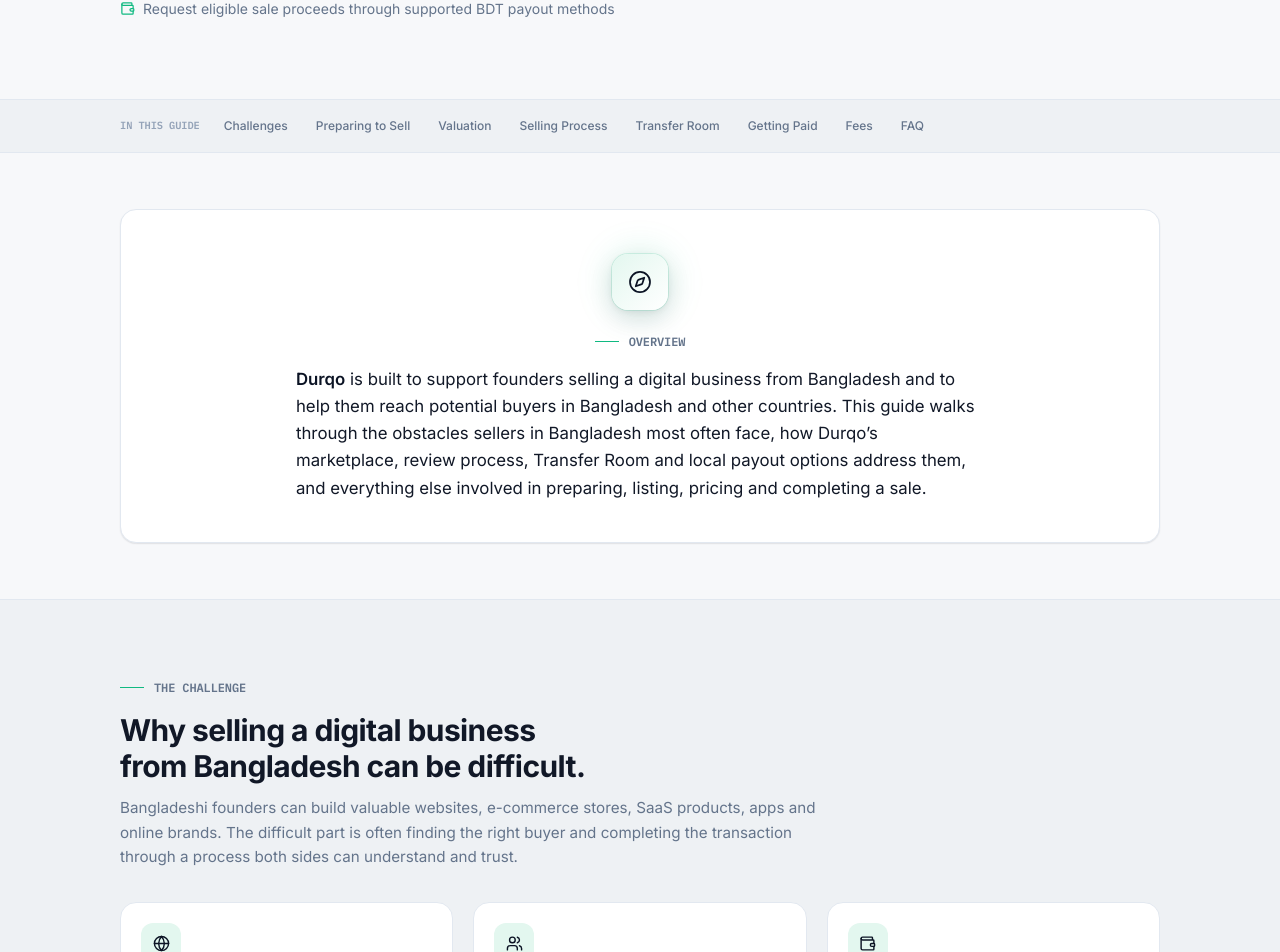
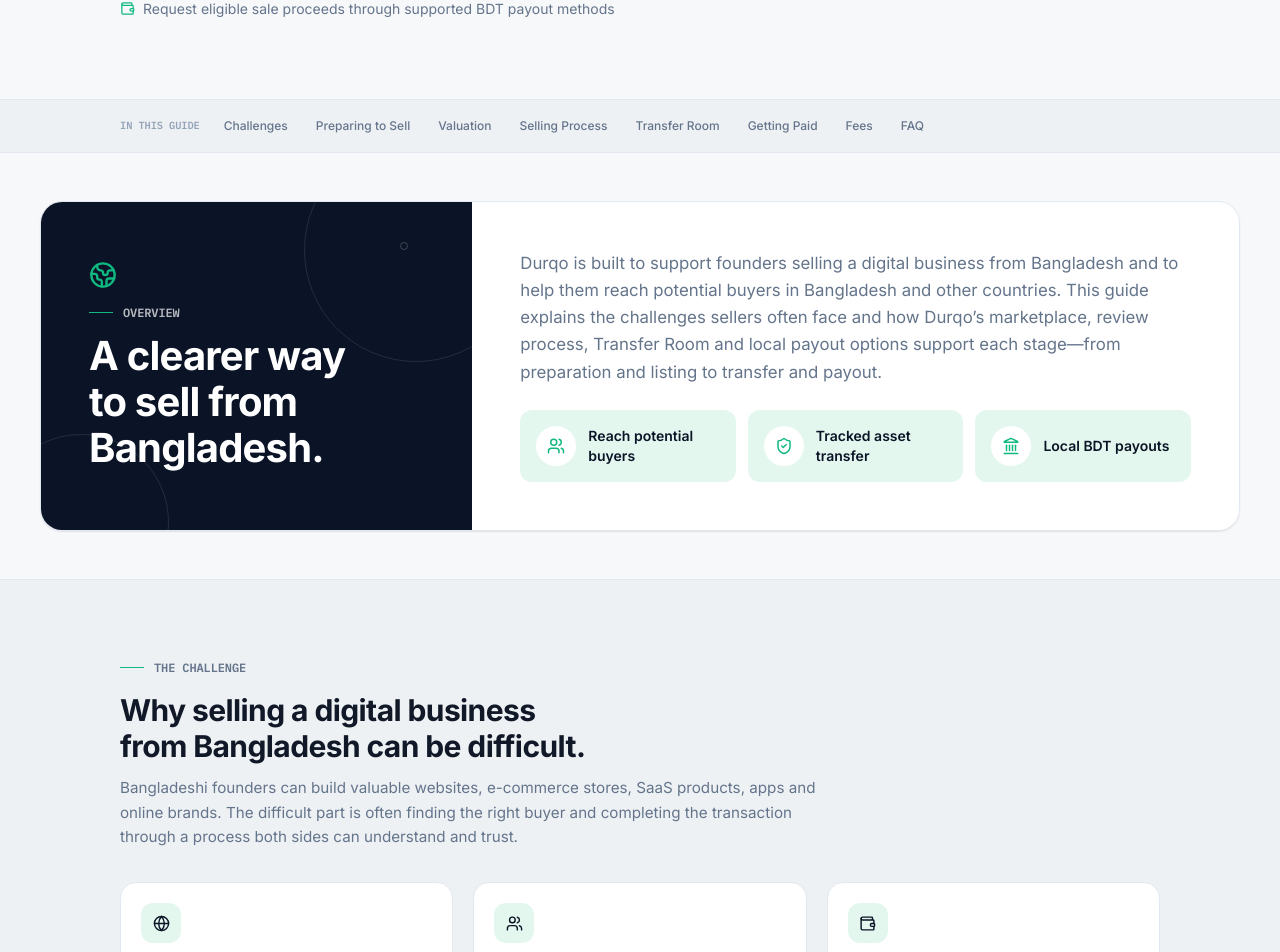
Before and after one commit to mdmanirmia/durqo-app, a Next.js app: page /sell-your-online-business-bangladesh in a window 1280 px wide. Shown: the part 754-1706 px from the top of the page. Built offline with nearby package versions, Linux system fonts and the light colour scheme; no server answers.

Commit message:
Revamp Overview section layout and design
Updated the Overview section layout and styling to match the approved mockup, including a fixed-navy intro panel and a fixed-white description with benefit cards. Adjusted text and component structures for improved clarity and design consistency.

```diff
--- a/src/app/sell-your-online-business-bangladesh/page.tsx
+++ b/src/app/sell-your-online-business-bangladesh/page.tsx
@@ -21,6 +21,7 @@ import {
   FileWarning,
   Gamepad2,
   Globe,
+  Globe2,
   Handshake,
   HelpCircle,
   IdCard,
@@ -164,6 +165,22 @@ import TrackedCta, { ArticleViewTracker } from "./CtaTracking";
 // 0.95rem/text-ink-soft) for a more premium reading weight, with "Durqo"
 // highlighted in brand-strong on first mention, mirroring the hero H1's own
 // highlighted-word pattern.
+//
+// Oct 4, 2026 (eleventh revision): full rebuild of the Overview section to
+// an exact approved mockup - a fixed-appearance (non-theme-reactive) split
+// card, max-w-1200px, rounded-[22px], border+shadow. Left panel is a fixed
+// navy (#0B1426) intro block (Globe2 icon in emerald #10B981, "Overview"
+// eyebrow, "A clearer way to sell from Bangladesh." heading, faint CSS-only
+// decorative circles at low opacity) occupying ~36% on desktop and stacking
+// above the right panel below 768px. Right panel is fixed white, the exact
+// approved paragraph, and three equal non-interactive benefit cards (Reach
+// potential buyers / Tracked asset transfer / Local BDT payouts) using
+// already-imported Users/ShieldCheck/Landmark icons on a soft-emerald
+// (#E3F7EF) fill with a white icon roundel. Colors are literal hex per the
+// mockup rather than the sitewide theme tokens, since this card is meant to
+// render identically regardless of light/dark site theme; contrast verified
+// AA (navy/white, navy-text-on-mint, emerald-on-white icon >=3:1). No other
+// section of the page was touched.
 const META_TITLE = "How to Sell an Online Business from Bangladesh | Durqo";
 const META_DESCRIPTION =
   "Learn how to sell a website or digital business from Bangladesh, reach potential buyers in Bangladesh and other countries, transfer assets through a structured process and receive eligible sale proceeds in BDT.";
@@ -917,26 +934,54 @@ export default function SellYourOnlineBusinessBangladeshPage() {
       </nav>
 
       {/* OVERVIEW */}
-      <section className="border-b border-rule py-12 sm:py-14">
-        <Container>
-          <Inner>
-            <div className="rounded-2xl border border-rule bg-paper-raised p-8 text-center shadow-[var(--shadow-card)] sm:p-10">
-              <div className="relative mx-auto mb-5 flex h-16 w-16 items-center justify-center">
-                <span className="absolute inset-0 rounded-full bg-brand/15 blur-lg" aria-hidden />
-                <span className="relative flex h-14 w-14 items-center justify-center rounded-2xl bg-gradient-to-br from-brand-soft to-paper-raised text-brand-strong shadow-[var(--shadow-lift)] ring-1 ring-brand/15">
-                  <Compass size={24} strokeWidth={1.75} />
-                </span>
+      <section className="border-b border-rule py-10 sm:py-12">
+        <Container>
+          <div className="mx-auto max-w-[1200px] overflow-hidden rounded-[22px] border border-rule shadow-[var(--shadow-card)]">
+            <div className="flex flex-col md:flex-row md:items-stretch">
+              {/* Left: fixed-navy intro panel - 36% on desktop */}
+              <div className="relative overflow-hidden bg-[#0B1426] p-7 sm:p-10 md:flex md:w-[36%] md:shrink-0 md:flex-col md:justify-center lg:p-12">
+                <div className="pointer-events-none absolute inset-0" aria-hidden>
+                  <div className="absolute -right-14 -top-16 h-56 w-56 rounded-full border border-white/10" />
+                  <div className="absolute -bottom-20 -left-12 h-44 w-44 rounded-full border border-white/10" />
+                  <div className="absolute right-16 top-10 h-2 w-2 rounded-full border border-white/20" />
+                </div>
+                <div className="relative">
+                  <Globe2 size={28} strokeWidth={2} className="text-[#10B981]" />
+                  <p className="mono mb-3 mt-4 flex items-center gap-2.5 text-xs font-semibold uppercase tracking-wider text-white/70">
+                    <span className="h-px w-6 bg-[#10B981]" aria-hidden />
+                    Overview
+                  </p>
+                  <h2 className="text-[32px] font-bold leading-[1.15] text-white sm:text-[36px] lg:text-[40px]">
+                    A clearer way to sell from Bangladesh.
+                  </h2>
+                </div>
               </div>
-              <DashEyebrow center>Overview</DashEyebrow>
-              <p className="mx-auto max-w-[65ch] text-base leading-relaxed text-ink sm:text-[1.05rem]">
-                <span className="font-semibold text-brand-strong">Durqo</span> is built to support founders selling a
-                digital business from Bangladesh and to help them reach potential buyers in Bangladesh and other
-                countries. This guide walks through the obstacles sellers in Bangladesh most often face, how
-                Durqo&rsquo;s marketplace, review process, Transfer Room and local payout options address them, and
-                everything else involved in preparing, listing, pricing and completing a sale.
-              </p>
-            </div>
-          </Inner>
+
+              {/* Right: fixed-white description + benefit cards - 64% on desktop */}
+              <div className="bg-white p-7 sm:p-10 md:flex md:w-[64%] md:flex-1 md:flex-col md:justify-center lg:p-12">
+                <p className="text-base leading-relaxed text-[#64748B] sm:text-[1.05rem]">
+                  Durqo is built to support founders selling a digital business from Bangladesh and to help them
+                  reach potential buyers in Bangladesh and other countries. This guide explains the challenges
+                  sellers often face and how Durqo&rsquo;s marketplace, review process, Transfer Room and local
+                  payout options support each stage&mdash;from preparation and listing to transfer and payout.
+                </p>
+                <div className="mt-6 grid gap-3 md:grid-cols-3">
+                  {[
+                    { icon: Users, label: "Reach potential buyers" },
+                    { icon: ShieldCheck, label: "Tracked asset transfer" },
+                    { icon: Landmark, label: "Local BDT payouts" },
+                  ].map(({ icon: Icon, label }) => (
+                    <div key={label} className="flex items-center gap-3 rounded-xl bg-[#E3F7EF] p-4">
+                      <span className="grid h-10 w-10 shrink-0 place-items-center rounded-full bg-white text-[#10B981]">
+                        <Icon size={18} strokeWidth={2} />
+                      </span>
+                      <span className="text-sm font-semibold text-[#0B1426]">{label}</span>
+                    </div>
+                  ))}
+                </div>
+              </div>
+            </div>
+          </div>
         </Container>
       </section>
 
```
